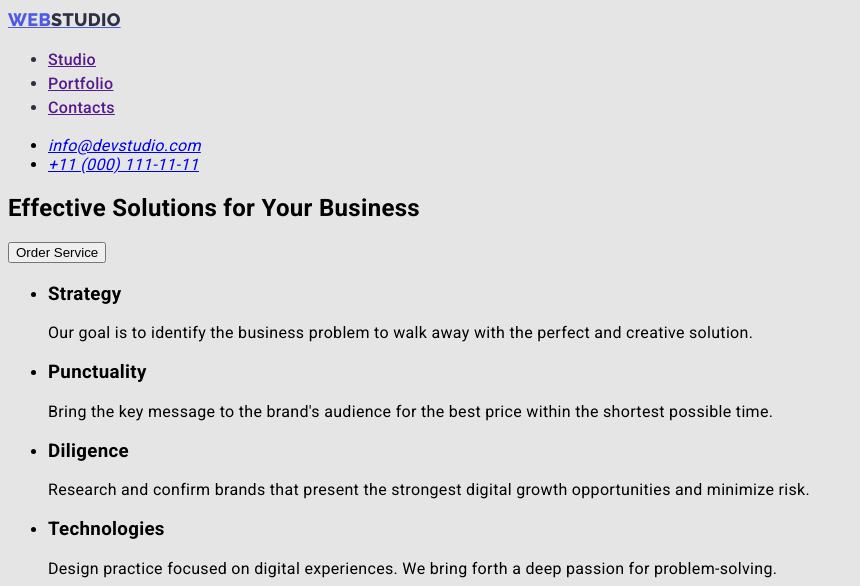
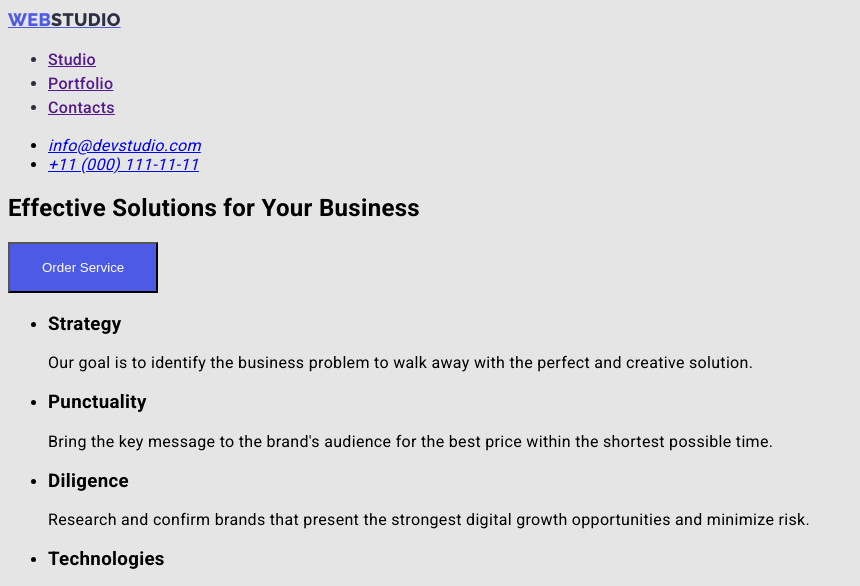
Before and after one commit to Vanyaermakov/goit-markup-hw-02., a plain HTML site: page index.html in a window 1280 px wide. Shown: the top 586 px of the page, without its empty margins (0-860 px from the left). Drawn offline with Linux system fonts and the light colour scheme.

Commit message:
update index html

```diff
--- a/index.html
+++ b/index.html
@@ -36,7 +36,7 @@
     <main>
       <section>
         <h1>Effective Solutions for Your Business</h1>
-        <button type="button" class="button.primary">Order Service</button>
+        <button type="button" class="button-primary">Order Service</button>
       </section>
 
       <section>
--- a/style.css
+++ b/style.css
@@ -46,7 +46,12 @@ body {
   background-color: #fff;
 }
 
-.button.primary {
+.button-primary {
   background-color: #4d5ae5;
   color: #fff;
+  display: flex;
+  flex-direction: row;
+  align-items: flex-start;
+  padding: 16px 32px;
+  gap: 10px;
 }
```
